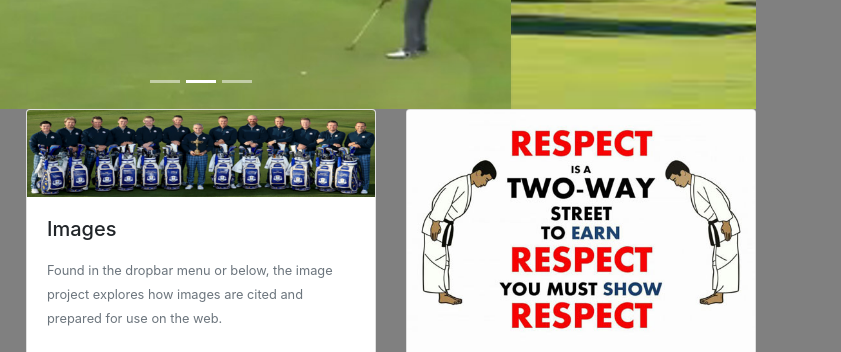
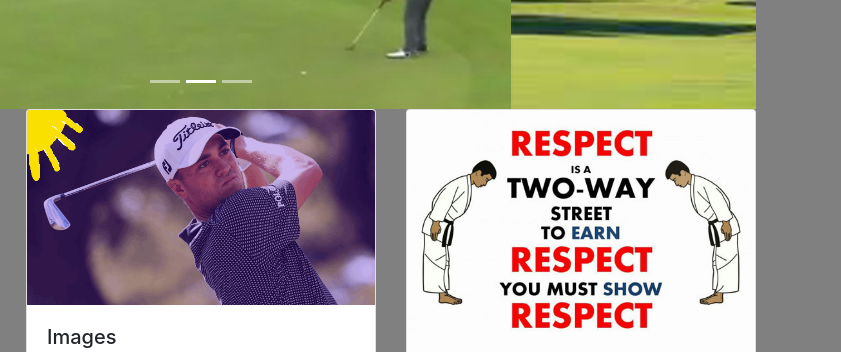
Before and after one commit to LSRHS18314/Site, a plain HTML site: page index.html in a window 1280 px wide. Shown: the part 263-615 px from the top of the page, 439-1280 px from the left. Drawn offline with nearby package versions, Linux system fonts and the light colour scheme.

Commit message:
New Image
I changed the image present in the caard describing the image assignment

```diff
--- a/index.html
+++ b/index.html
@@ -105,7 +105,7 @@
     </div>
   </div>
   <div class="card">
-    <img class="card-img-top" src="golfryder.png" alt="Card image cap">
+    <img class="card-img-top" src="images/justin-thomas.gif" alt="Card image cap">
     <div class="card-body">
       <h5 class="card-title">Images</h5>
       <p class="card-text"></p>
```
